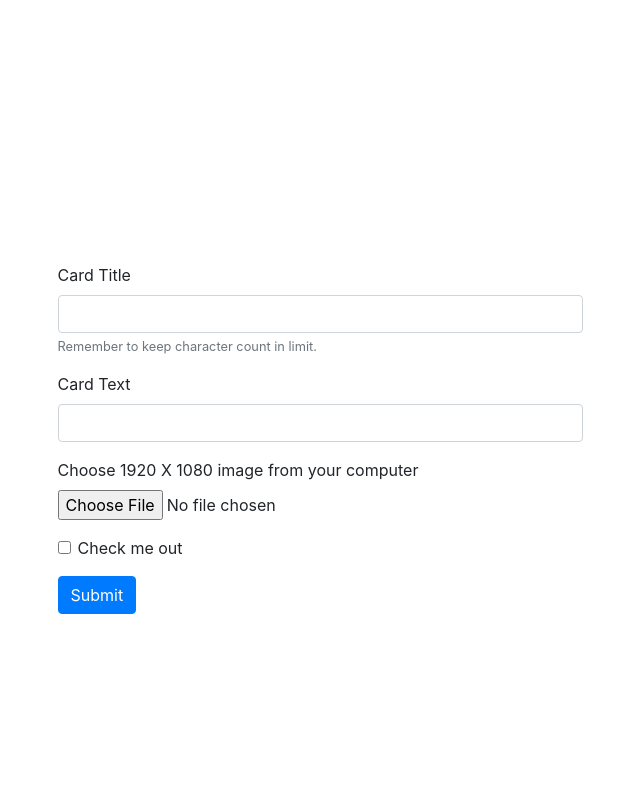
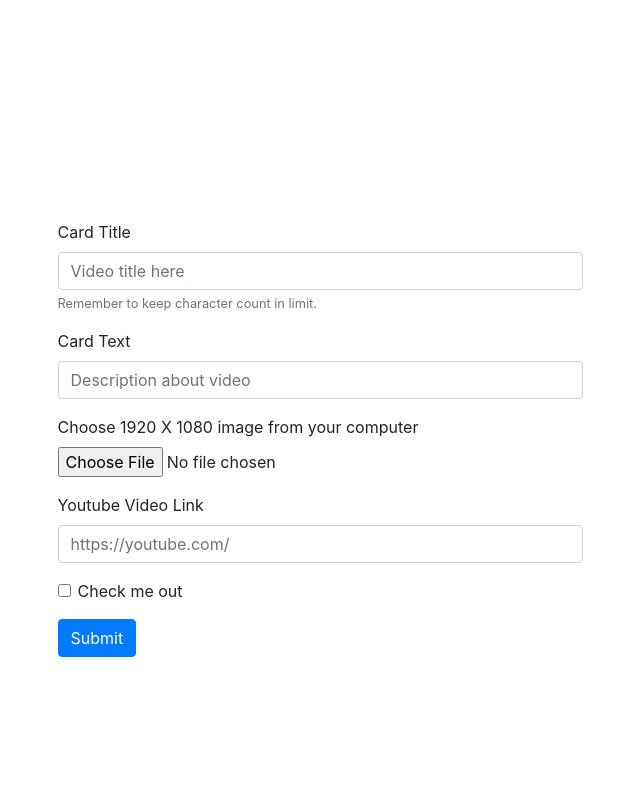
Before and after one commit to parthpandyappp/youtube-channel-website, a Flask app: page /upload in a window 1280 px wide. Shown: the top 803 px of the page, without its empty margins (305-945 px from the left). Run offline with Flask 2, Linux system fonts and the light colour scheme; some libraries are stand-ins or nearby versions.

Commit message:
second upload with minor changes

```diff
--- a/templates/upload.html
+++ b/templates/upload.html
@@ -16,20 +16,24 @@
                 <form>
                     <div class="form-group">
                         <label for="exampleInputEmail1">Card Title</label>
-                        <input type="text" class="form-control" id="exampleInputEmail1" aria-describedby="emailHelp">
+                        <input type="text" class="form-control" id="cardtitle" aria-describedby="emailHelp" placeholder="Video title here">
                         <small id="emailHelp" class="form-text text-muted">Remember to keep character count in limit.</small>
                     </div>
                     <div class="form-group">
                         <label for="exampleInputPassword1">Card Text</label>
-                        <input type="text" class="form-control" id="exampleInputPassword1">
+                        <input type="text" class="form-control" id="carddetails" placeholder="Description about video">
                     </div>
                     <div class="form-group">
                         <label for="exampleFormControlFile1">Choose 1920 X 1080 image from your computer</label>
-                        <input type="file" class="form-control-file" id="exampleFormControlFile1">
+                        <input type="file" class="form-control-file" id="imageupload">
+                    </div>
+                    <div class="form-group">
+                        <label for="exampleInputPassword1">Youtube Video Link</label>
+                        <input type="text" class="form-control" id="youtubevideolink" placeholder="https://youtube.com/">
                     </div>
                     <div class="form-group form-check">
                         <input type="checkbox" class="form-check-input" id="exampleCheck1">
-                        <label class="form-check-label" for="exampleCheck1">Check me out</label>
+                        <label class="form-check-label" for="checkbox">Check me out</label>
                     </div>
                     <button type="submit" class="btn btn-primary">Submit</button>
                 </form>
```
